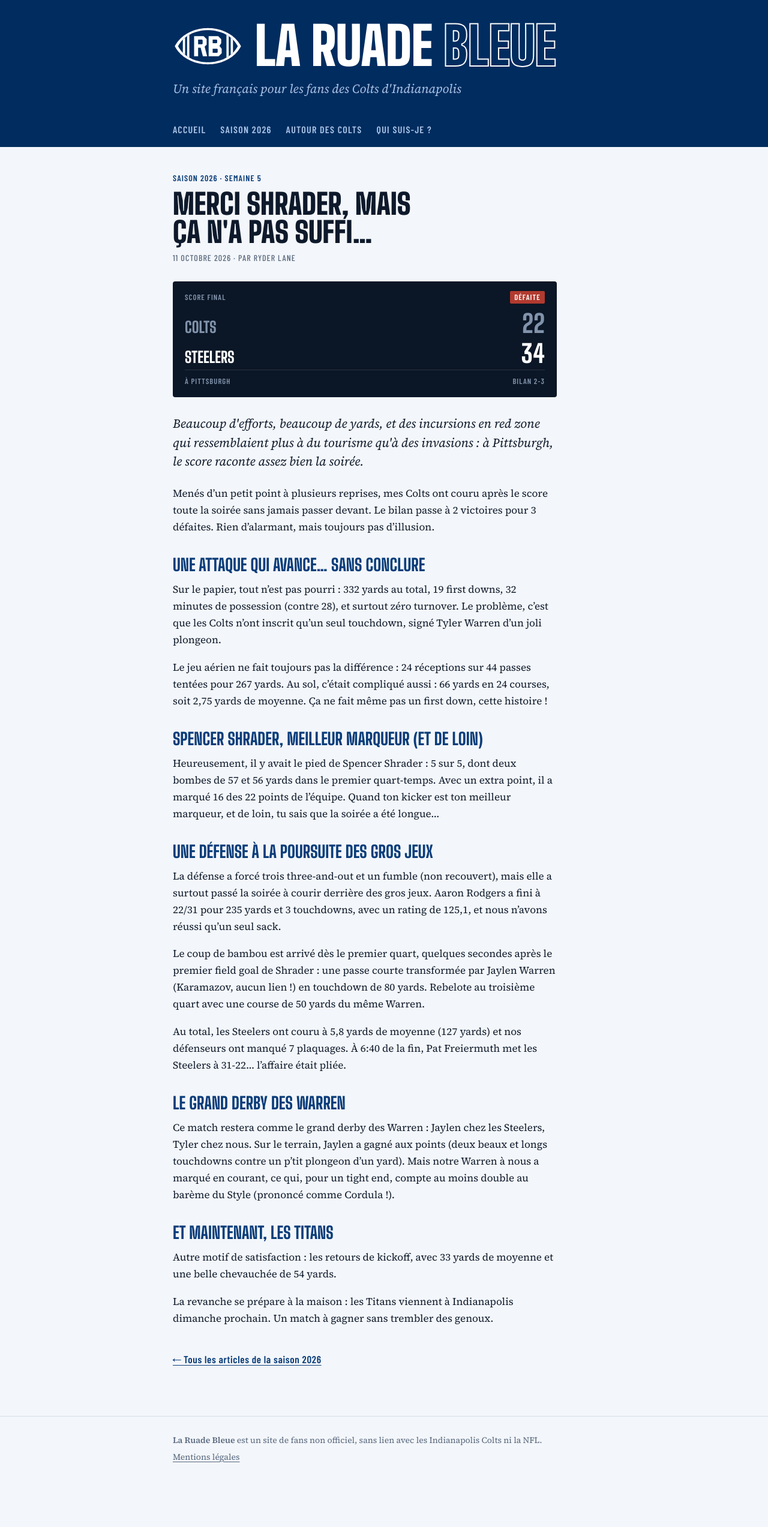
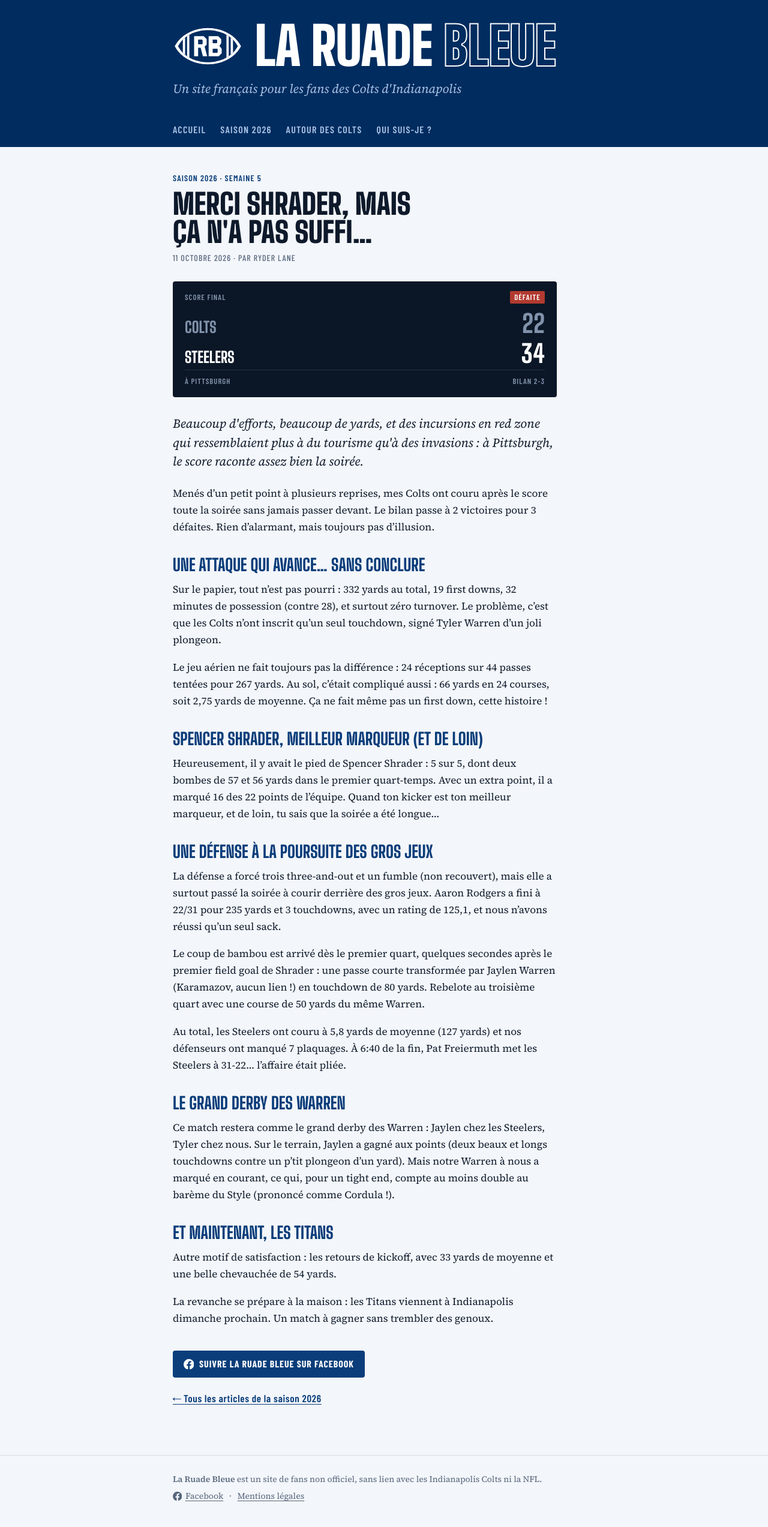
Before and after one commit to laruadebleue/laruadebleue.github.io, a Jekyll site: the page built from _posts/2026-10-11-merci-shrader-mais-ca-na-pas-suffi.md, in a window 1280 px wide. Shown: the whole page at 60% size. Built offline with Jekyll 4.4.1, drawn with Linux system fonts in a browser that asks for light colours; before the commit the page ends 2480 px from its top, so only the background shows below that.

Commit message:
Lien vers la Page Facebook (pied de page et bas des articles)

```diff
--- a/_config.yml
+++ b/_config.yml
@@ -9,6 +9,9 @@
 
 # Adresse publique du site (utilisée pour le plan du site envoyé à Google)
 url: https://laruadebleue.github.io
+
+# Page Facebook (affichée en pied de page et sous chaque article)
+facebook_url: https://www.facebook.com/profile.php?id=61595169340546
 
 # Génère automatiquement sitemap.xml (la liste des pages pour Google)
 # et feed.xml (le flux RSS des articles, pour les publications automatiques)
--- a/_layouts/default.html
+++ b/_layouts/default.html
@@ -39,7 +39,7 @@
 <footer class="footer">
   <div class="wrap footer-inner">
     <p><strong>La Ruade Bleue</strong> est un site de fans non officiel, sans lien avec les Indianapolis Colts ni la NFL.</p>
-    <p><a href="{{ '/mentions-legales/' | relative_url }}">Mentions légales</a></p>
+    <p class="footer-links">{% if site.facebook_url %}<a class="footer-fb" href="{{ site.facebook_url }}" target="_blank" rel="noopener"><svg class="fb-icon" viewBox="0 0 24 24" aria-hidden="true" focusable="false"><path fill="currentColor" d="M24 12a12 12 0 1 0-13.9 11.9v-8.4H7.1V12h3V9.4c0-3 1.8-4.7 4.5-4.7 1.3 0 2.7.2 2.7.2v3h-1.5c-1.5 0-2 .9-2 1.9V12h3.4l-.5 3.5h-2.9v8.4A12 12 0 0 0 24 12z"/></svg>Facebook</a><span aria-hidden="true">·</span>{% endif %}<a href="{{ '/mentions-legales/' | relative_url }}">Mentions légales</a></p>
   </div>
 </footer>
 <script data-goatcounter="https://laruadebleue.goatcounter.com/count" async src="//gc.zgo.at/count.js"></script>
--- a/_layouts/post.html
+++ b/_layouts/post.html
@@ -55,6 +55,10 @@
 {{ content }}
   </div>
 
+  {% if site.facebook_url %}
+  <p class="follow"><a class="follow-btn" href="{{ site.facebook_url }}" target="_blank" rel="noopener"><svg class="fb-icon" viewBox="0 0 24 24" aria-hidden="true" focusable="false"><path fill="currentColor" d="M24 12a12 12 0 1 0-13.9 11.9v-8.4H7.1V12h3V9.4c0-3 1.8-4.7 4.5-4.7 1.3 0 2.7.2 2.7.2v3h-1.5c-1.5 0-2 .9-2 1.9V12h3.4l-.5 3.5h-2.9v8.4A12 12 0 0 0 24 12z"/></svg>Suivre La Ruade Bleue sur Facebook</a></p>
+  {% endif %}
+
   {% if page.categories contains 'autour' %}
   <p class="back"><a href="{{ '/autour-des-colts/' | relative_url }}">← Tous les articles « Autour des Colts »</a></p>
   {% else %}
--- a/assets/css/style.css
+++ b/assets/css/style.css
@@ -349,6 +349,28 @@
   font-style: italic;
 }
 
+/* Lien vers la Page Facebook */
+.fb-icon { width: 1.1em; height: 1.1em; flex-shrink: 0; }
+.follow { margin: 2.5rem 0 0; }
+.follow-btn {
+  display: inline-flex;
+  align-items: center;
+  gap: 0.55rem;
+  padding: 0.6rem 1.1rem;
+  background: var(--blue-text);
+  color: var(--surface);
+  border-radius: 4px;
+  font-family: var(--font-label);
+  font-weight: 700;
+  font-size: 1rem;
+  letter-spacing: 0.06em;
+  text-transform: uppercase;
+  text-decoration: none;
+  transition: background-color 0.15s ease;
+}
+.follow-btn:hover { background: var(--blue); }
+.follow + .back { margin-top: 1.25rem; }
+
 .back { margin-top: 2.5rem; font-family: var(--font-label); font-weight: 600; letter-spacing: 0.04em; }
 
 /* ---------- Pied de page ---------- */
@@ -360,6 +382,8 @@
 .footer-inner { padding-block: 1.75rem 2.5rem; display: grid; gap: 0.3rem; }
 .footer p { margin: 0; }
 .footer a { color: inherit; }
+.footer-links { display: flex; flex-wrap: wrap; align-items: center; gap: 0.6rem; }
+.footer-fb { display: inline-flex; align-items: center; gap: 0.35rem; }
 
 @media (max-width: 30rem) {
   .card-link { padding: 1.2rem 1.1rem; }
```
